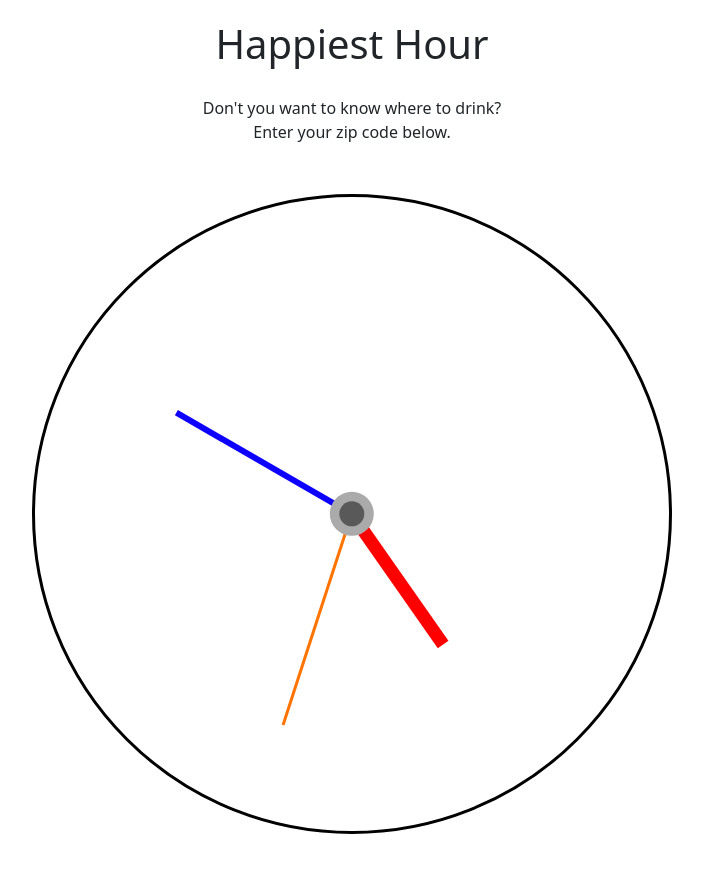
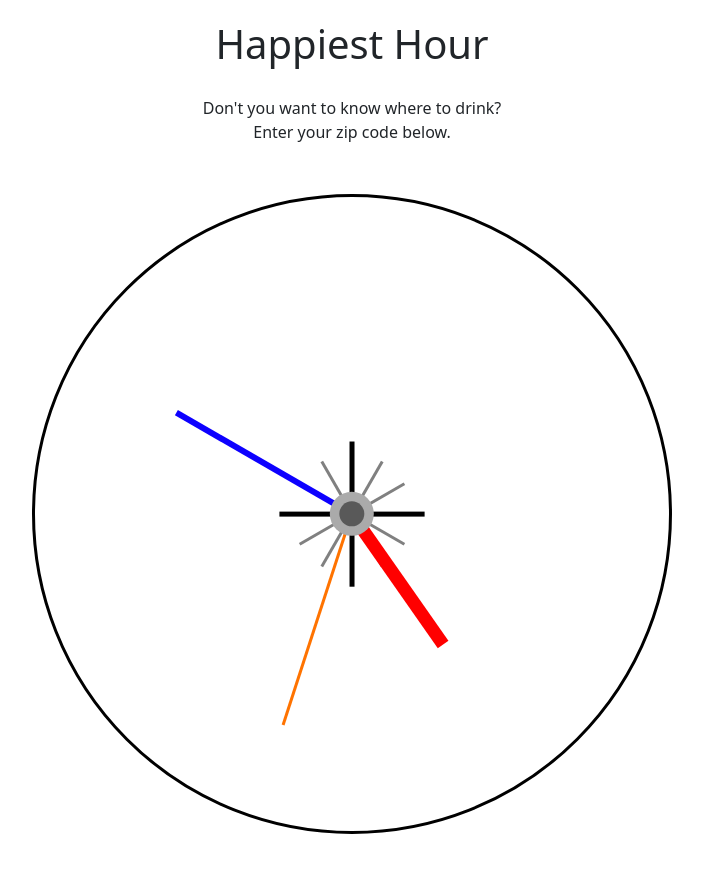
Before and after one commit to ColdWeatherBoyy/happiest-hour, a React (Vite) app in the folder client/: page / in a window 1280 px wide. Shown: the top 872 px of the page, without its empty margins (288-991 px from the left). Built offline with nearby package versions, Linux system fonts and the light colour scheme.

Commit message:
adds tick marks in correct circle with correct values. Passing off to Liza for math

```diff
--- a/client/src/components/Clock/Clock.jsx
+++ b/client/src/components/Clock/Clock.jsx
@@ -6,7 +6,7 @@ import SubmitForm from "../SubmitForm/SubmitForm";
 const Clock = ({ setSubmittedZip }) => {
 	return (
 		<div className="clock-frame">
-			{/* <Numbers /> */}
+			<Numbers />
 			<ClockHands />
 			<SubmitForm setSubmittedZip={(zipCode) => setSubmittedZip(zipCode)} />
 		</div>
--- a/client/src/components/Clock/Numbers/Numbers.css
+++ b/client/src/components/Clock/Numbers/Numbers.css
@@ -111,7 +111,5 @@
     transform: rotate(150deg);
 } */
 
-
-
 /* link:
 https://www.tutorialswebsite.com/create-an-analog-clock-using-html-css-and-javascript/*/
--- a/client/src/components/Clock/Numbers/Numbers.jsx
+++ b/client/src/components/Clock/Numbers/Numbers.jsx
@@ -1,66 +1,58 @@
-import './Numbers.css'
-import { useState, useEffect } from 'react';
-
+import "./Numbers.css";
+import { useState, useEffect } from "react";
 
 const Numbers = () => {
-    const [rotation, setRotation] = useState(0);
-    const [color, setColor] = useState("000000");
-    const [height, setHeight] = useState(0);
-    const [width, setWidth] = useState(0);
+	// const [rotation, setRotation] = useState(0);
+	// const [color, setColor] = useState("000000");
+	// const [height, setHeight] = useState(0);
+	// const [width, setWidth] = useState(0);
 	let num = Array.from({ length: 12 }).map((_, index) => {
-        index = index + 1
-        return(
-            index
-        )
-    })
-    console.log(num)
+		index = index + 1;
+		return index;
+	});
 
-    const placeMarkings = () => {
-        let rotation = (num/12) * 360;
-        let color;
-        let height;
-        let width;
+	// const placeMarkings = () => {
+	// 	let color;
+	// 	let height;
+	// 	let width;
 
-        if(num%3 === 0) {
-            color = "000000";
-            height = 12;
-            width = 5;
-        } else {
-            color = "808080";
-            height = 10;
-            width = 3;
-        }
+	// 	if (num % 3 === 0) {
+	// 		color = "000000";
+	// 		height = 12;
+	// 		width = 5;
+	// 	} else {
+	// 		color = "808080";
+	// 		height = 10;
+	// 		width = 3;
+	// 	}
 
-        setRotation(rotation);
-        setColor(color);
-        setHeight(height);
-        setWidth(width);
-    };
+	// 	setColor(color);
+	// 	setHeight(height);
+	// 	setWidth(width);
+	// };
 
-    useEffect (() => {
-        placeMarkings()
-    }, []);
-
-    console.log(rotation, color, height, width)
-
-    return(
-        <div className='outer-clock-face'>
+	return (
+		<div className="outer-clock-face">
+			{num.map((index) => {
+				return (
 					<div
-                className="marking"
+						key={index}
 						style={{
-                    position: `absolute`,
-                    left: `49.5%`,
-                    transformOrigin: `bottom left`,
-                    backgroundColor: `#${color}`,
-                    width: `${width}px`,
-                    height: `${height}%`,
-                    transform: `rotate(${rotation}deg)`
+							position: "absolute",
+							left: `${index % 3 === 0 ? "calc(50% - 2.5px)" : "calc(50% - 1.5px)"}`,
+							bottom: "50%",
+							transformOrigin: "bottom center",
+							backgroundColor: `${index % 3 === 0 ? "#000000" : "#808080"}`,
+							width: `${index % 3 === 0 ? 5 : 3}px`,
+							height: `${index % 3 === 0 ? 12 : 10}%`,
+							transform: `rotate(${(index / 12) * 360}deg)`,
 						}}
-            >
-            </div>
+					></div>
+				);
+			})}
 			<div className="inner-clock-face"></div>
 		</div>
-    )
+	);
 };
 
 export default Numbers;
```
Lines whose indentation alone changed are shown as unchanged.
